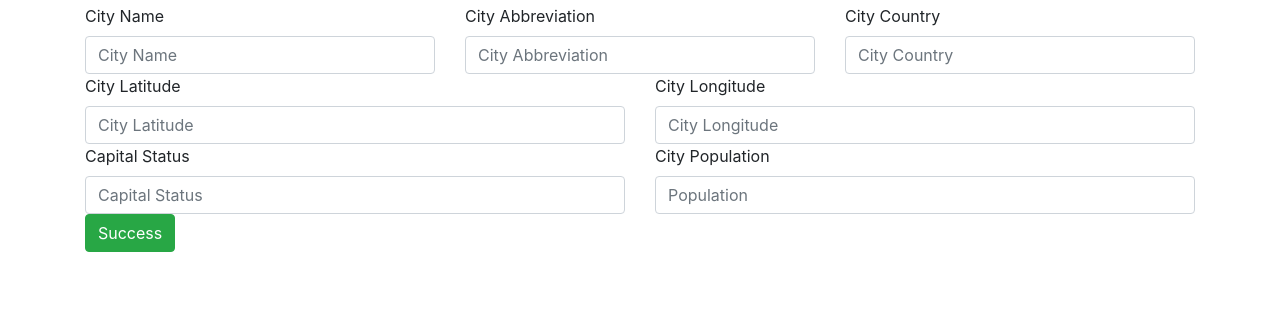
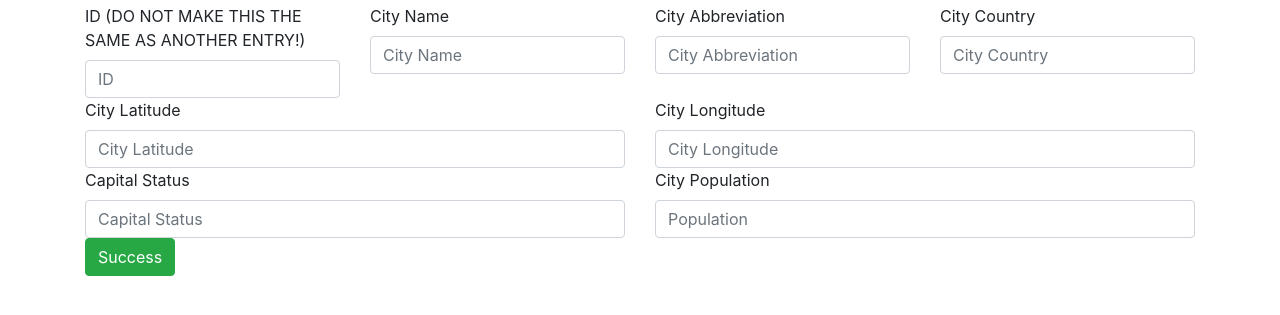
Before and after one commit to mjdroz/WebAppHW, a Flask app: page /cities/new in a window 1280 px wide. Shown: the part 56-371 px from the top of the page. Run offline with Flask 2, Linux system fonts and the light colour scheme; some libraries are stand-ins or nearby versions.

Commit message:
Fix: Fixed add function

```diff
--- a/app/app.py
+++ b/app/app.py
@@ -61,10 +61,10 @@ def form_insert_get():
 @app.route('/cities/new', methods=['POST'])
 def form_insert_post():
     cursor = mysql.get_db().cursor()
-    inputData = (request.form.get('fldName'), request.form.get('fldLat'), request.form.get('fldLong'),
+    inputData = (request.form.get('id'),request.form.get('fldName'), request.form.get('fldLat'), request.form.get('fldLong'),
                  request.form.get('fldCountry'), request.form.get('fldAbbreviation'),
                  request.form.get('fldCapitalStatus'), request.form.get('fldPopulation'))
-    sql_insert_query = """INSERT INTO tblCitiesImport (fldName,fldLat,fldLong,fldCountry,fldAbbreviation,fldCapitalStatus,fldPopulation) VALUES (%s, %s,%s, %s,%s, %s,%s)"""
+    sql_insert_query = """INSERT INTO tblCitiesImport (id,fldName,fldLat,fldLong,fldCountry,fldAbbreviation,fldCapitalStatus,fldPopulation) VALUES (%s,%s, %s,%s, %s,%s, %s,%s)"""
     cursor.execute(sql_insert_query, inputData)
     mysql.get_db().commit()
     return redirect("/", code=302)
--- a/app/templates/new.html
+++ b/app/templates/new.html
@@ -2,6 +2,10 @@
 {% block content %}
 <form action="/cities/new" method="POST">
     <div class="row">
+        <div class="col">
+            <label for="id">ID (DO NOT MAKE THIS THE SAME AS ANOTHER ENTRY!)</label>
+            <input id="id" type="text" class="form-control" placeholder="ID" name="id">
+        </div>
         <div class="col">
             <label for="fldName">City Name</label>
             <input id="fldName" type="text" class="form-control" placeholder="City Name" name="fldName">
```
